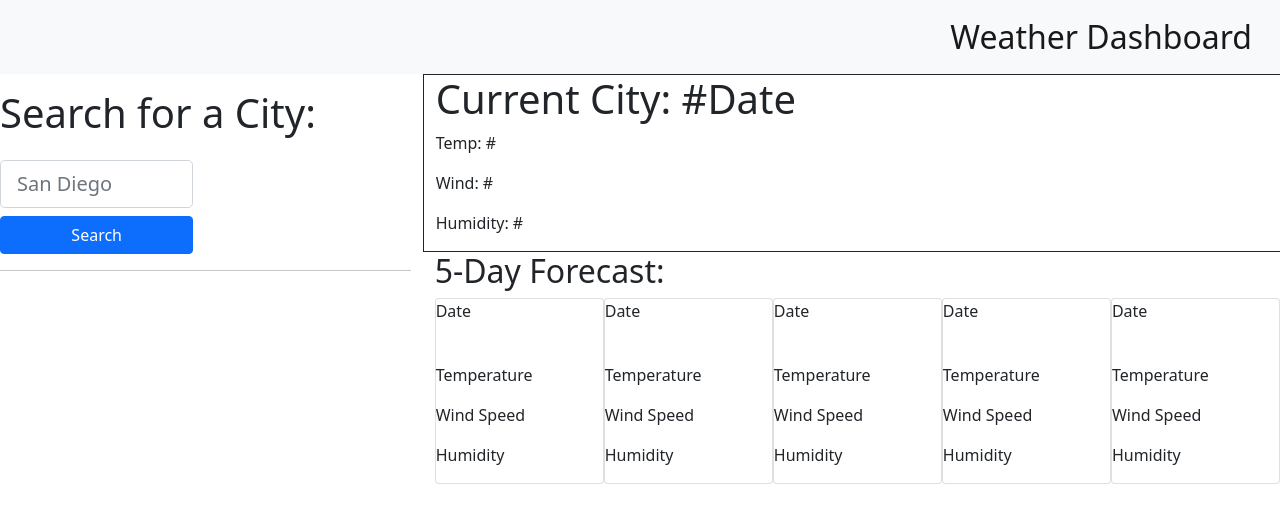
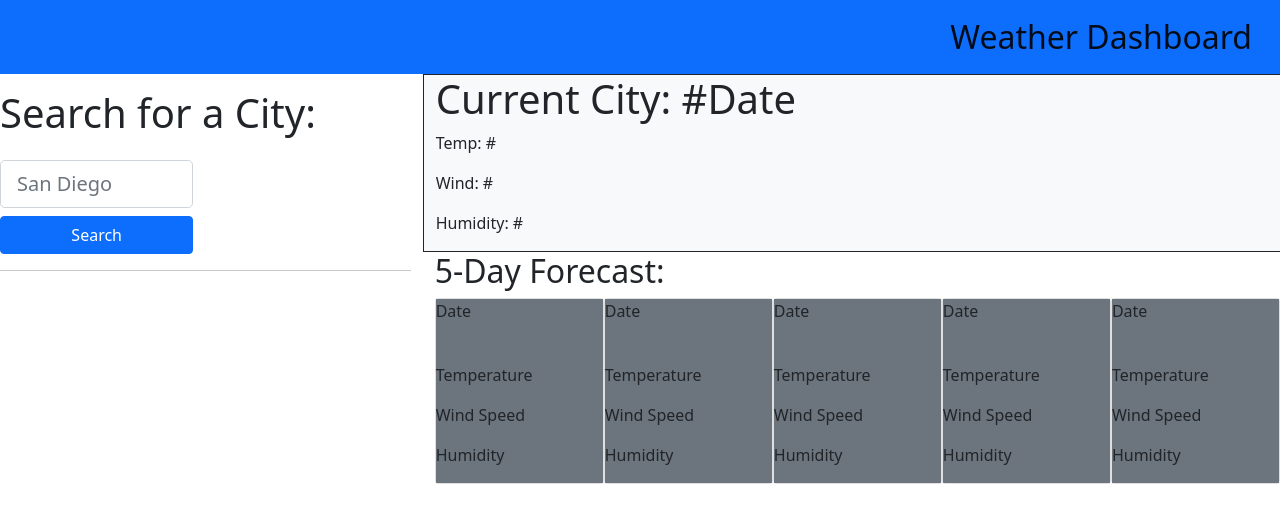
Before and after one commit to kalisurf3r/weather-dashboard, a plain HTML site: page index.html in a window 1280 px wide. Drawn offline with nearby package versions, Linux system fonts and the light colour scheme.

Commit message:
added some colors to match the mock up

```diff
--- a/index.html
+++ b/index.html
@@ -10,9 +10,9 @@
 <body>
     <!-- nav bar heading -->
      <div class="navContainer">
-<nav class="navbar navbar-light bg-light">
+<nav class="navbar navbar-light bg-primary">
     <div class="container-fluid">
-      <span class="navbar-brand mb-0 fs-2 ms-auto">Weather Dashboard</span>
+      <span class="navbar-brand mb-0 fs-2 ms-auto ">Weather Dashboard</span>
     </div>
   </nav>
 </div>
@@ -54,7 +54,7 @@
 <div class="col-md-6 col-lg-8">
     <div class="currentContainer d-flex flex-column justify-content-end">
       <div class="row">
-        <div class="currentCity weather-card d-grid col-12 border border-dark">
+        <div class="currentCity weather-card d-grid col-12 border border-dark bg-light">
           <h1>Current City: <span class="cityName"> #</span><span class="date-1">Date</span><img class="icon-1" src="" alt=""></h1>
           <p>Temp: <span class="temp-1">#</span></p>
           <p>Wind: <span class="wind-1">#</span></p>
@@ -74,7 +74,7 @@
 
 
                 <div id="card1" class="card weather-card" style="width: 18rem;">
-                  <div class="weather-card">
+                  <div class="weather-card bg-secondary">
                     <p class="date-1">Date</p>
                     <img class="icon-1" src="" alt="">
                     <p class="temp-1">Temperature</p>
@@ -85,7 +85,7 @@
 
 
                   <div id="card2" class="card weather-card" style="width: 18rem;">
-                    <div class="weather-card">
+                    <div class="weather-card bg-secondary">
                       <p class="date-2">Date</p>
                       <img class="icon-2" src="" alt="">
                       <p class="temp-2">Temperature</p>
@@ -95,7 +95,7 @@
                   </div>
 
                   <div id="card3" class="card weather-card" style="width: 18rem;">
-                    <div class="weather-card">
+                    <div class="weather-card bg-secondary">
                       <p class="date-3">Date</p>
                       <img class="icon-3" src="" alt="">
                       <p class="temp-3">Temperature</p>
@@ -105,7 +105,7 @@
                   </div>
 
                   <div id="card4" class="card weather-card" style="width: 18rem;">
-                    <div class="weather-card">
+                    <div class="weather-card bg-secondary">
                       <p class="date-4">Date</p>
                       <img class="icon-4" src="" alt="">
                       <p class="temp-4">Temperature</p>
@@ -115,7 +115,7 @@
                   </div>
 
                   <div id="card5" class="card weather-card" style="width: 18rem;">
-                    <div class="weather-card">
+                    <div class="weather-card bg-secondary">
                       <p class="date-5">Date</p>
                       <img class="icon-5" src="" alt="">
                       <p class="temp-5">Temperature</p>
```
